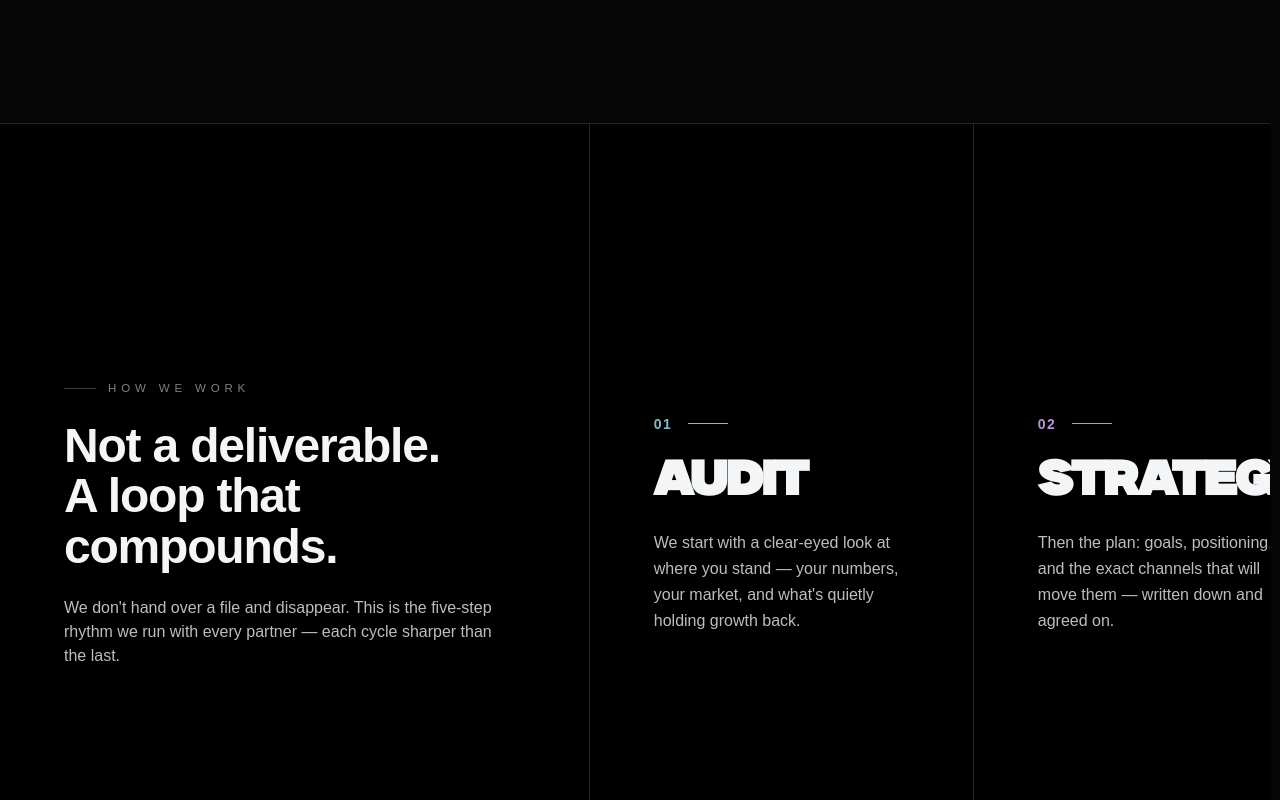
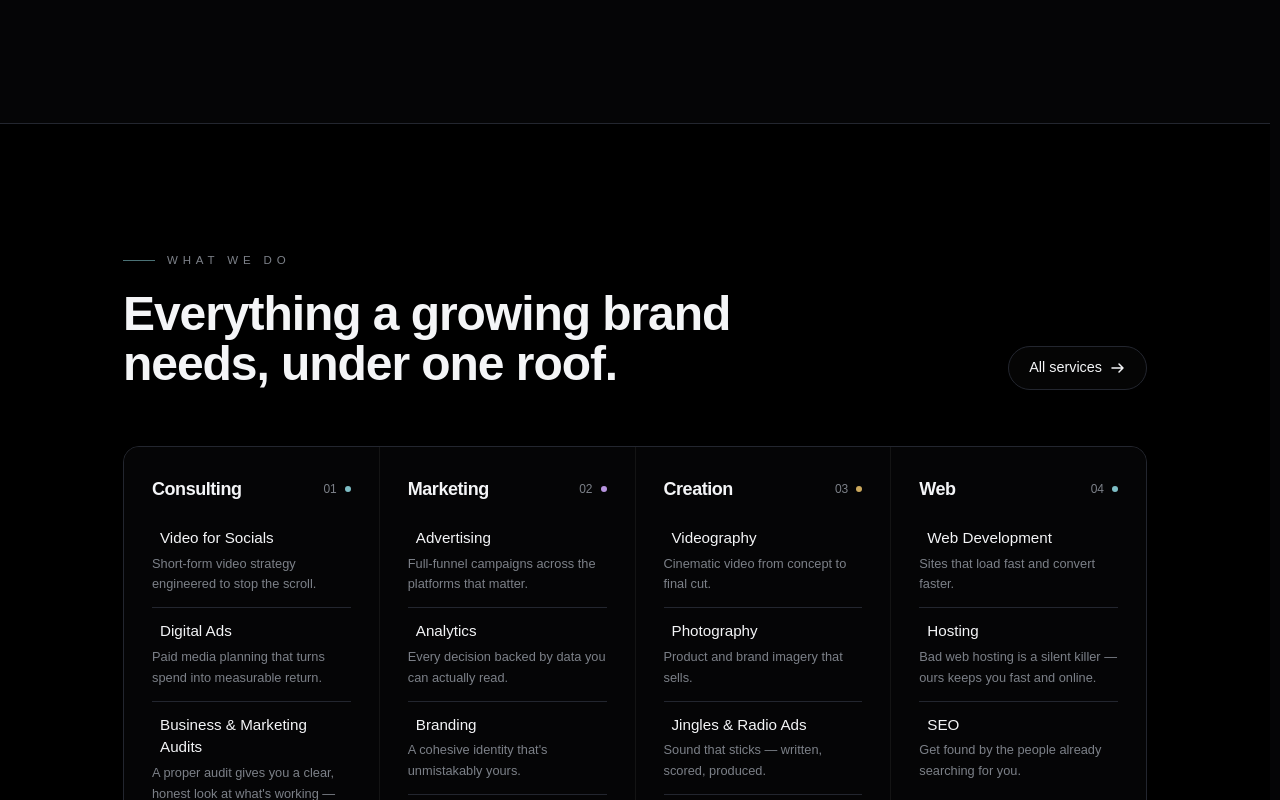
Before and after one commit to brennaMacQuarrie/blxck-marketing-site, a Next.js app: page / in a window 1280 px wide. Shown: the part 1280-2080 px from the top of the page. Built offline with nearby package versions, Linux system fonts and the light colour scheme; no server answers.

Commit message:
Remove How We Work section from home page for now
Co-Authored-By: Claude Opus 4.8 <noreply@anthropic.com>

```diff
--- a/src/app/page.tsx
+++ b/src/app/page.tsx
@@ -1,6 +1,5 @@
 import { Hero } from "@/components/home/Hero";
 import { Manifesto } from "@/components/home/Manifesto";
-import { Pillars } from "@/components/home/Pillars";
 import { ServicesPreview } from "@/components/home/ServicesPreview";
 import { PortfolioShowcase } from "@/components/home/PortfolioShowcase";
 import { AuditBanner } from "@/components/home/AuditBanner";
@@ -10,7 +9,6 @@ export default function Home() {
     <>
       <Hero />
       <Manifesto />
-      <Pillars />
       <ServicesPreview />
       <PortfolioShowcase />
       <AuditBanner />
```
